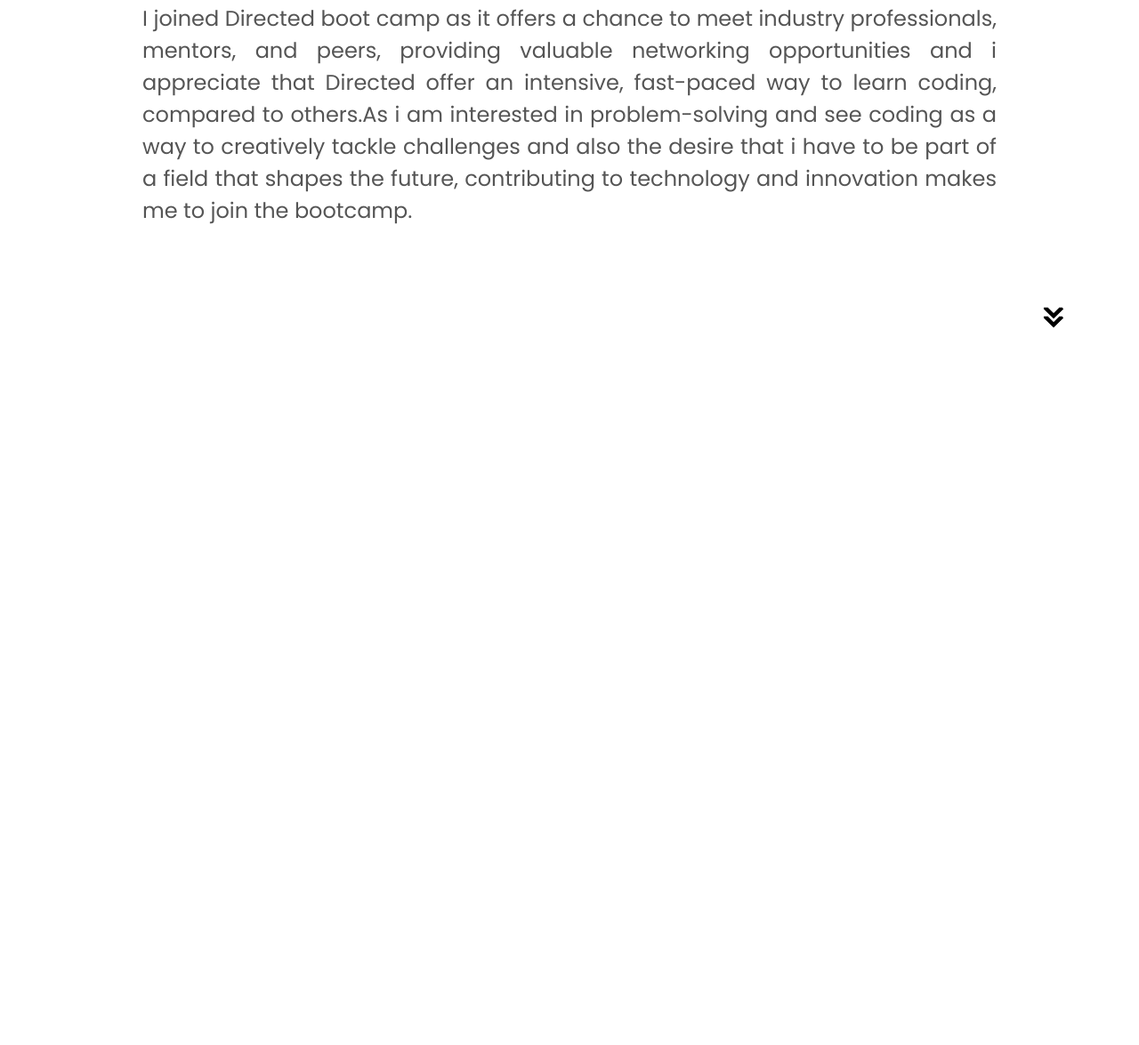
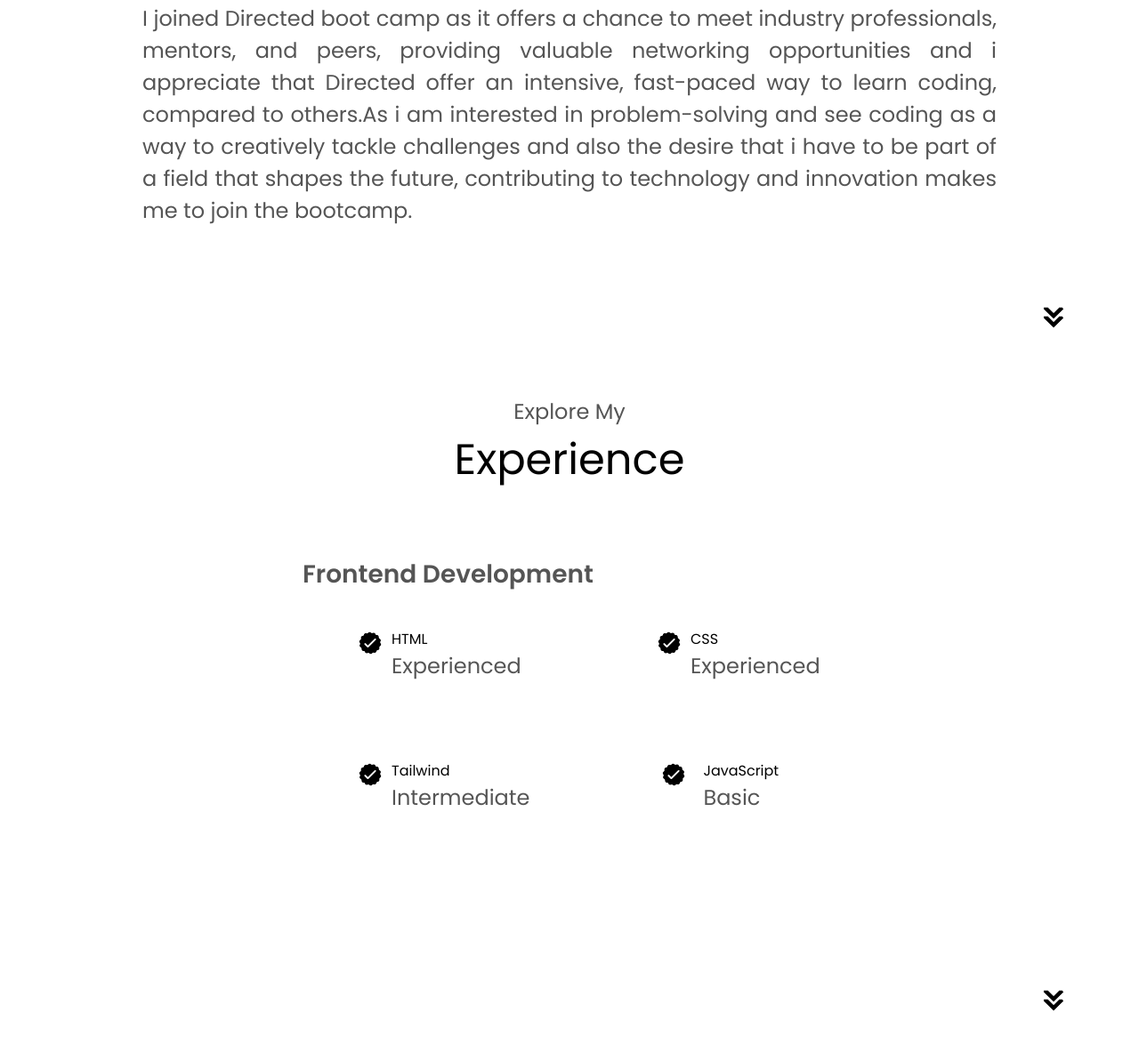
Before and after one commit to Hanna-Developer/My-portfolio, a plain HTML site: page index.html in a window 1280 px wide. Shown: the part 1181-2356 px from the top of the page at 89% size. Before the commit the page ends 1594 px from the top, so only its background shows below. Drawn offline with nearby package versions, Linux system fonts and the light colour scheme.

Commit message:
Added the experience section

```diff
--- a/index.html
+++ b/index.html
@@ -104,6 +104,73 @@
         onclick="location.href='./#experience'"
       />
     </section>
+    <section id="experience">
+      <p class="section__text__p1">Explore My</p>
+      <h1 class="title">Experience</h1>
+      <div class="experience-details-containe">
+        <div class="about-containers bg-white w-full">
+          <div class="details-container">
+            <h2 class="experience-sub-title">Frontend Development</h2>
+            <div class="article-container">
+              <article class="p-2 rounded transition-all hover:translate-x-[5%] md:hover:bg-transparent hover:bg-gray-100 cursor-pointer">
+                <img
+                  src="./assets/checkmark.png"
+                  alt="Experience icon"
+                  class="icon"
+                />
+                <div>
+                  <h3>HTML</h3>
+                  <p>Experienced</p>
+                </div>
+              </article>
+              <article class="p-2 rounded transition-all hover:translate-x-[5%] md:hover:bg-transparent hover:bg-gray-100 cursor-pointer">
+                <img
+                  src="./assets/checkmark.png"
+                  alt="Experience icon"
+                  class="icon"
+                />
+                <div>
+                  <h3>CSS</h3>
+                  <p>Experienced</p>
+                </div>
+              </article>
+              <article class="p-2 rounded transition-all hover:translate-x-[5%] md:hover:bg-transparent hover:bg-gray-100 cursor-pointer">
+                <img
+                  src="./assets/checkmark.png"
+                  alt="Experience icon"
+                  class="icon"
+                />
+                <div>
+                  <h3>Tailwind</h3>
+                  <p>Intermediate</p>
+                </div>
+              </article>
+              <article class="p-2 rounded transition-all hover:translate-x-[5%] md:hover:bg-transparent hover:bg-gray-100 cursor-pointer">
+                <img
+                  src="./assets/checkmark.png"
+                  alt="Experience icon"
+                  class="icon"
+                />
+                <div>
+                  <h3>JavaScript</h3>
+                  <p>Basic</p>
+                </div>
+              </article>
+
+
+            </div>
+          </div>
+
+          </div>
+        </div>
+      </div>
+      <img
+        src="./assets/arrow.png"
+        alt="Arrow icon"
+        class="icon arrow"
+        onclick="location.href='./#projects'"
+      />
+    </section>
 
 
 
```
